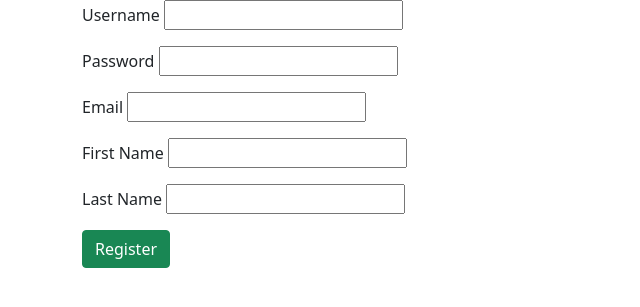
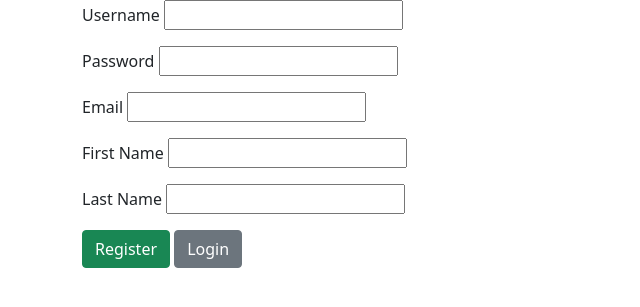
Before and after one commit to austinschao/flask-notes, a Flask app: page /register in a window 1280 px wide. Shown: the top 307 px of the page, without its empty margins (0-640 px from the left). Run offline with Flask 2, Linux system fonts and the light colour scheme; parts of the project's set-up code (start-up, migrations or seed data) failed here and were passed over.

Commit message:
add login button on register page. add protection for note editing

```diff
--- a/app.py
+++ b/app.py
@@ -122,6 +122,7 @@ def delete_user(username):
     #     flash("User was successfully deleted!")
     #     return redirect('/')
 
+
     if form.validate_on_submit():
         if session["username"] == username:
             user = User.query.get_or_404(username)
@@ -139,7 +140,7 @@ def delete_user(username):
 
 
 
-
+# ROUTES FOR NOTES
 
 @app.route('/users/<username>/notes/add', methods=['GET', 'POST'])
 def add_note(username):
@@ -167,6 +168,10 @@ def add_note(username):
 @app.route("/notes/<int:note_id>/update", methods=["GET", "POST"])
 def update_note(note_id):
     """Display update form to update note, redirects to user page"""
+
+    if "username" not in session:
+        flash("must be logged in to access note info")
+        return redirect('/login')
 
     note = Note.query.get_or_404(note_id)
     form = UpdateNote(obj=note)
--- a/templates/register.html
+++ b/templates/register.html
@@ -21,6 +21,7 @@
   {% endfor %}
 
   <button type="submit" class="btn btn-success">Register</button>
+  <a href="/login" class="btn btn-secondary">Login</a>
 </form>
 
 {% endblock %}
```
